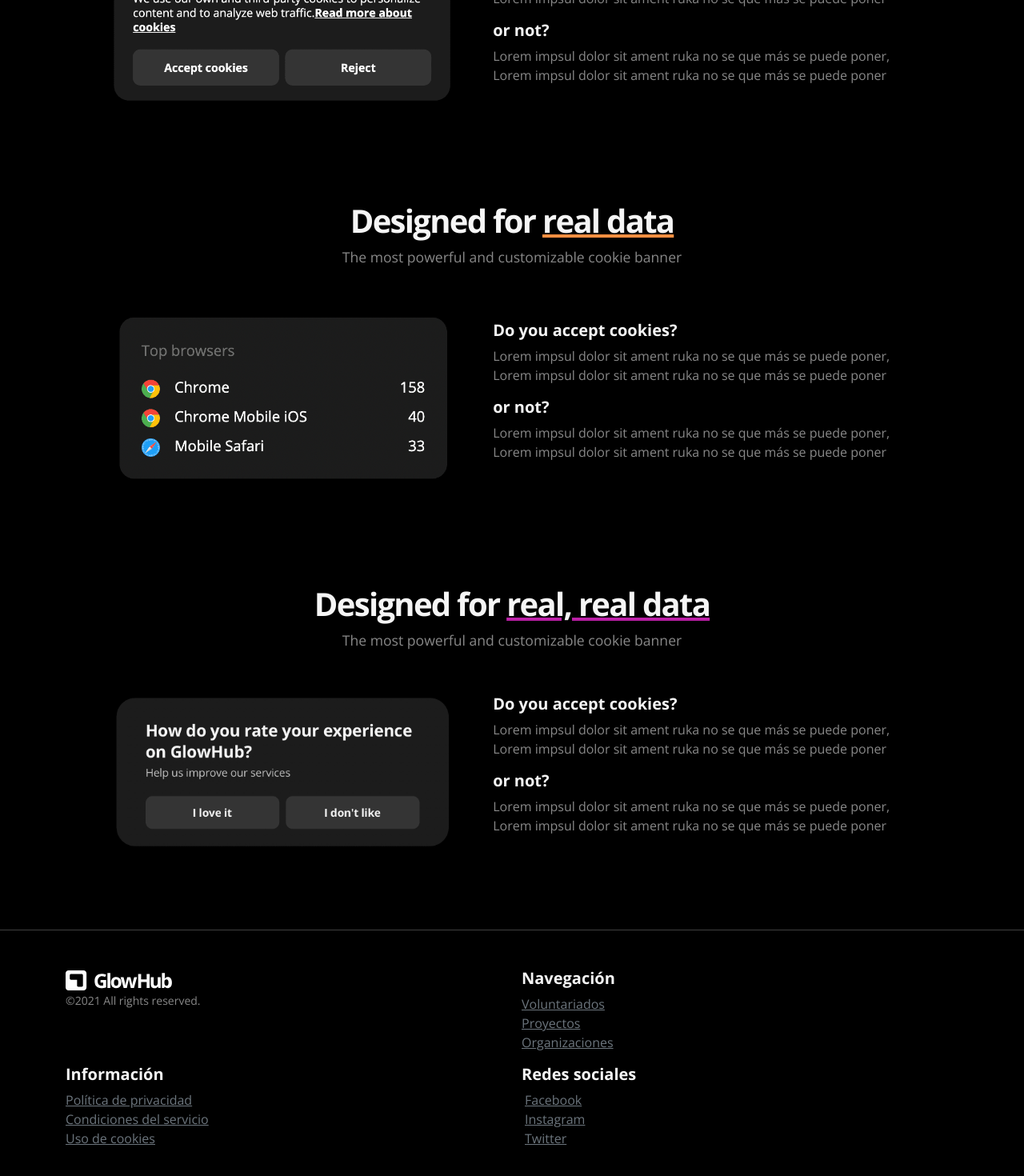
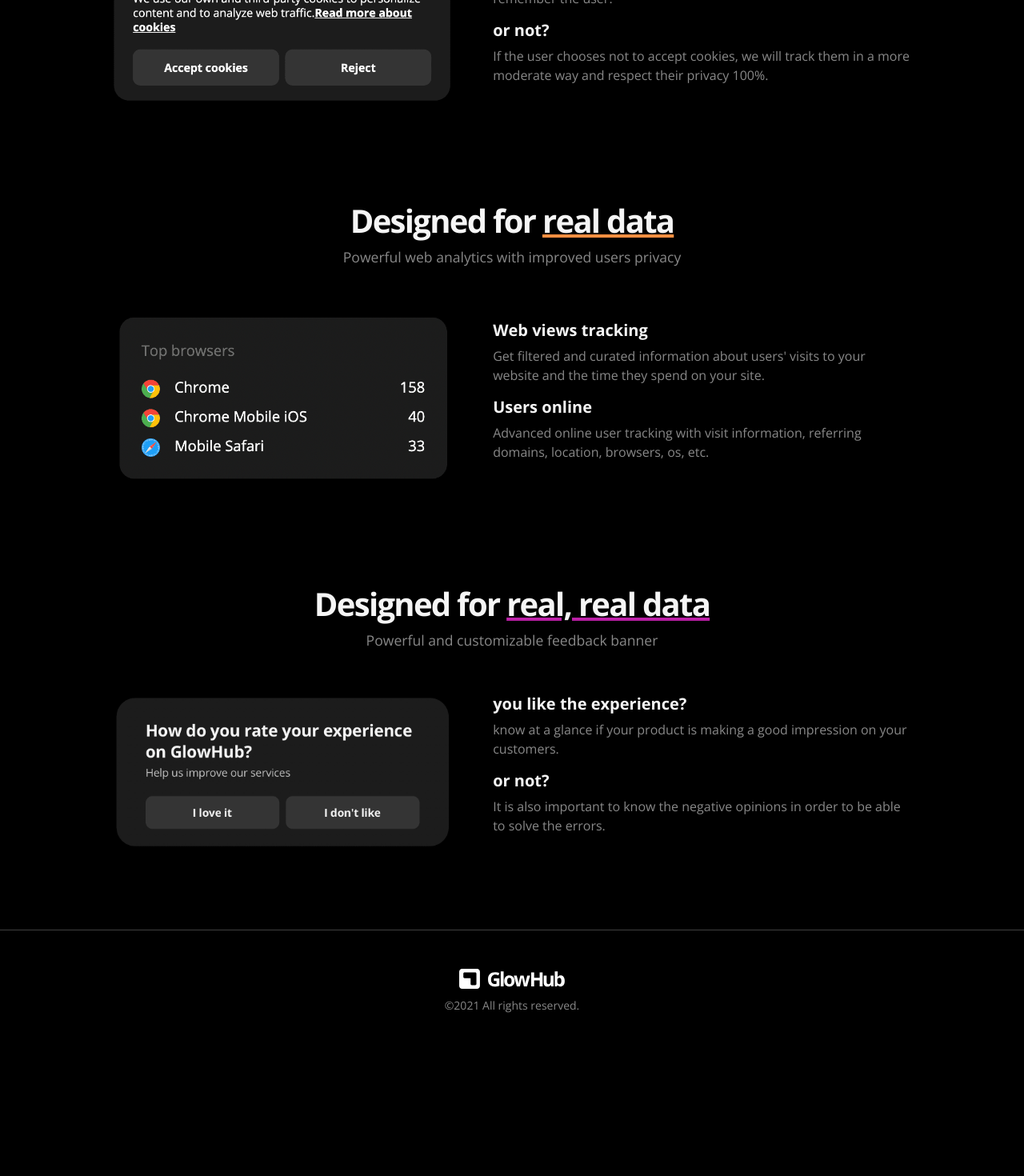
Before and after one commit to glowhub-dev/glowhub-landing, a Next.js app: page / in a window 1280 px wide. Shown: the part 2000-3470 px from the top of the page at 80% size. After the commit the page ends 3316 px from the top, so only its background shows below. Built offline with nearby package versions, Linux system fonts and the light colour scheme.

Commit message:
Retoques & seo

```diff
--- a/components/Footer.jsx
+++ b/components/Footer.jsx
@@ -1,35 +1,14 @@
+import Link from 'next/link'
 import React from 'react'
 
 const Footer = () => {
   return (
     <footer className="mt-5">
       <div className="container py-5">
-        <div className="row d-flex justify-content-between">
-          <div className="col-6 col-md">
-            <img src="/glowhub.svg" height="25" alt="logo" />
+        <div className="row d-flex justify-content-center align-items-center">
+          <div className="col-6 col-md text-center">
+            <img src="/glowhub.svg" height="25" alt="logo" className="mb-2" />
             <p className="m-0"><small>&copy;2021 All rights reserved.</small></p>
-          </div>
-          <div className="col-6 col-md">
-            <h5>Navegación</h5>
-            <ul className="list-unstyled text-small">
-              <li><a className="link-secondary" href="/voluntariados">Voluntariados</a></li>
-              <li><a className="link-secondary" href="/proyectos">Proyectos</a></li>
-              <li><a className="link-secondary" href="/organizaciones">Organizaciones</a></li>
-            </ul>
-          </div>
-          <div className="col-6 col-md">
-            <h5>Información</h5>
-            <ul className="list-unstyled text-small">
-              <li><a className="link-secondary" href="/privacidad">Política de privacidad</a></li>
-              <li><a className="link-secondary" href="/condiciones">Condiciones del servicio</a></li>
-              <li><a className="link-secondary" href="/cookies">Uso de cookies</a></li>
-            </ul>
-          </div>
-          <div className="col-6 col-md  justify-content-end">
-            <h5 className="mb-2">Redes sociales</h5>
-            <a href="#" className="link-secondary"><i className="fab fa-facebook-square me-1"></i> Facebook</a><br />
-            <a href="#" className="link-secondary"><i className="fab fa-instagram me-1"></i> Instagram</a><br />
-            <a href="#" className="link-secondary"><i className="fab fa-twitter-square me-1"></i> Twitter</a>
           </div>
         </div>
       </div>
--- a/pages/index.js
+++ b/pages/index.js
@@ -127,10 +127,10 @@ export default function Home() {
             </div>
             <div className="col-md-6">
               <h5>Do you accept cookies?</h5>
-              <p>Lorem impsul dolor sit ament ruka no se que más se puede poner, Lorem impsul dolor sit ament ruka no se que más se puede poner</p>
+              <p>Only if the user accepts cookies we will install our tracking cookie to remember the user.</p>
 
               <h5>or not?</h5>
-              <p>Lorem impsul dolor sit ament ruka no se que más se puede poner, Lorem impsul dolor sit ament ruka no se que más se puede poner</p>
+              <p>If the user chooses not to accept cookies, we will track them in a more moderate way and respect their privacy 100%.</p>
             </div>
           </div>
         </section>
@@ -138,7 +138,7 @@ export default function Home() {
         <section className="mx-auto glow__container" id="analytics">
           <div className="text-center">
             <h1>Designed for <span className="underline__analytics">real data</span></h1>
-            <p className="subtitle__p">The most powerful and customizable cookie banner</p>
+            <p className="subtitle__p">Powerful web analytics with improved users privacy</p>
           </div>
 
           <div className="mt-2 mt-lg-5 row gx-5 align-items-center justify-content-center">
@@ -146,11 +146,11 @@ export default function Home() {
               <img src="/data.png" className="w-100" />
             </div>
             <div className="col-md-6">
-              <h5>Do you accept cookies?</h5>
-              <p>Lorem impsul dolor sit ament ruka no se que más se puede poner, Lorem impsul dolor sit ament ruka no se que más se puede poner</p>
+              <h5>Web views tracking</h5>
+              <p>Get filtered and curated information about users' visits to your website and the time they spend on your site.</p>
 
-              <h5>or not?</h5>
-              <p>Lorem impsul dolor sit ament ruka no se que más se puede poner, Lorem impsul dolor sit ament ruka no se que más se puede poner</p>
+              <h5>Users online</h5>
+              <p>Advanced online user tracking with visit information, referring domains, location, browsers, os, etc.</p>
             </div>
           </div>
         </section>
@@ -158,7 +158,7 @@ export default function Home() {
         <section className="mx-auto glow__container" id="feedback">
           <div className="text-center">
             <h1>Designed for <span className="underline__feedback">real, real data</span></h1>
-            <p className="subtitle__p">The most powerful and customizable cookie banner</p>
+            <p className="subtitle__p">Powerful and customizable feedback banner</p>
           </div>
 
           <div className="mt-2 mt-lg-5 row gx-5 align-items-center justify-content-center">
@@ -166,11 +166,11 @@ export default function Home() {
               <img src="/feedback.png" className="w-100" />
             </div>
             <div className="col-md-6">
-              <h5>Do you accept cookies?</h5>
-              <p>Lorem impsul dolor sit ament ruka no se que más se puede poner, Lorem impsul dolor sit ament ruka no se que más se puede poner</p>
+              <h5>you like the experience?</h5>
+              <p>know at a glance if your product is making a good impression on your customers.</p>
 
               <h5>or not?</h5>
-              <p>Lorem impsul dolor sit ament ruka no se que más se puede poner, Lorem impsul dolor sit ament ruka no se que más se puede poner</p>
+              <p>It is also important to know the negative opinions in order to be able to solve the errors.</p>
             </div>
           </div>
         </section>
--- a/pages/pricing.js
+++ b/pages/pricing.js
@@ -1,7 +1,7 @@
 import Head from 'next/head'
 import Navbar from '../components/Navbar'
 import styles from '../styles/Home.module.css'
-import { FaArrowRight, FaCheckCircle } from "react-icons/fa";
+import { FaArrowRight } from "react-icons/fa";
 import Footer from '../components/Footer';
 
 export default function Pricing() {
```
